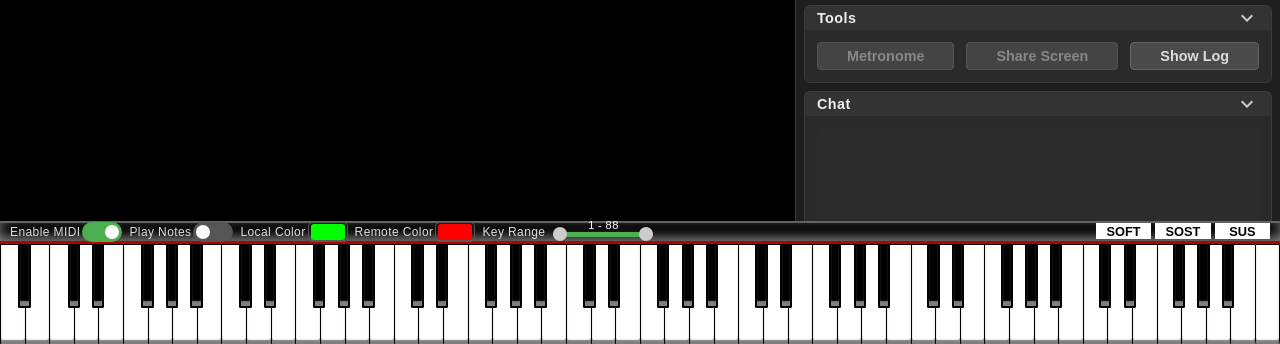
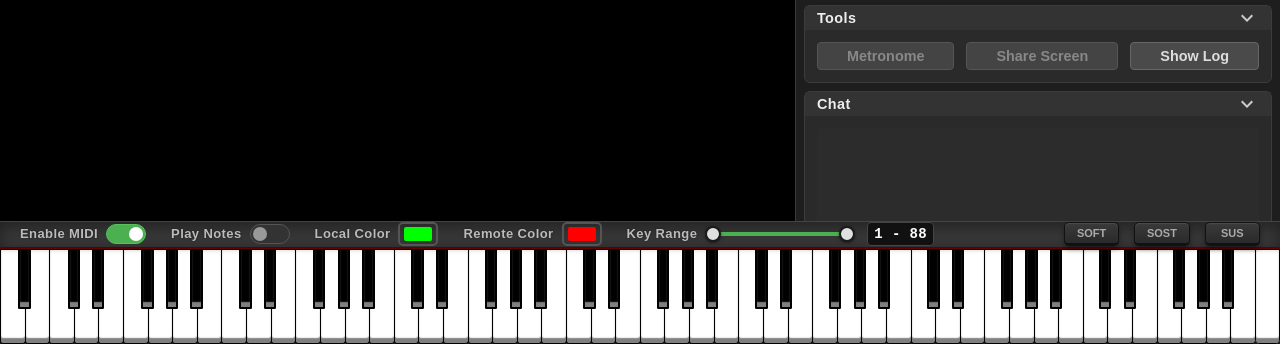
Before and after one commit to vommie/midicam, a plain HTML site: page client/index.html in a window 1280 px wide. Shown: the part 456-800 px from the top of the page. Drawn offline with Linux system fonts and the light colour scheme; no server answers.

Commit message:
piano style overhaul

```diff
--- a/client/css/piano.css
+++ b/client/css/piano.css
@@ -1,49 +1,54 @@
 .piano {
     position: relative;
-    background: #cccccc;
-    height: 100px;
+    background: #1a1a1a;
+    height: 120px;
     border-left: none;
     user-select: none;
     max-width: 100%;
     overflow: hidden;
+    display: flex;
+    flex-direction: column;
 }
 
 .piano.inline {
-    display: inline-block;
+    display: inline-flex;
 }
 
 .case {
     display: flex;
     justify-content: space-between;
     align-items: center;
-    height: 15%;
-    background-color: rgb(0, 0, 0);
-    border-top: 2px solid rgb(100, 100, 100);
-    box-shadow: inset 0px -4px 12px rgba(255, 255, 255, 0.5);
-    padding: 0 10px;
+    height: 20%;
+    background-color: #373737;
+    border-top: 1px solid #444;
+    box-shadow: inset 0px 4px 15px rgba(0, 0, 0, 0.4), 0 2px 5px rgba(0,0,0,0.3);
+    padding: 0 20px;
+    z-index: 10;
 }
 
 .piano-settings-container {
-    flex-shrink: 0;
+    flex-grow: 1;
 }
 
 .piano-settings {
-    display: grid;
-    grid-auto-flow: column;
-    gap: 7px;
-    font-size: 12px;
+    display: flex;
+    align-items: center;
+    gap: 25px;
+    font-size: 13px;
     color: #ddd;
 }
 
 .piano-settings .setting-item {
     display: flex;
-    justify-content: space-between;
     align-items: center;
-    gap: 2px;
+    gap: 8px;
 }
 
 .piano-settings label {
     white-space: nowrap;
+    font-weight: bold;
+    color: #bbb;
+    text-shadow: 0 0 2px rgba(0,0,0,0.5);
 }
 
 .toggle-switch {
@@ -66,7 +71,8 @@
     left: 0;
     right: 0;
     bottom: 0;
-    background-color: #555;
+    background-color: #333;
+    border: 1px solid #555;
     transition: .4s;
     border-radius: 20px;
 }
@@ -76,18 +82,20 @@
     content: "";
     height: 14px;
     width: 14px;
-    left: 3px;
-    bottom: 3px;
-    background-color: white;
+    left: 2px;
+    bottom: 2px;
+    background-color: #999;
     transition: .4s;
     border-radius: 50%;
 }
 
 .toggle-switch input:checked + .slider {
     background-color: #4CAF50;
+    border-color: #58c05c;
 }
 
 .toggle-switch input:checked + .slider:before {
+    background-color: white;
     transform: translateX(20px);
 }
 
@@ -96,37 +104,58 @@
     -moz-appearance: none;
     appearance: none;
     width: 40px;
-    height: 20px;
+    height: 24px;
     background-color: transparent;
-    border: 1px solid #555;
-    border-radius: 4px;
+    border: 2px solid #555;
+    border-radius: 5px;
     cursor: pointer;
+    transition: border-color 0.3s;
+}
+.piano-settings input[type="color"]:hover {
+    border-color: #777;
 }
 .piano-settings input[type="color"]::-webkit-color-swatch-wrapper {
-    padding: 0;
+    padding: 2px;
 }
 .piano-settings input[type="color"]::-webkit-color-swatch {
     border: none;
-    border-radius: 3px;
+    border-radius: 2px;
+}
+.piano-settings input[type="color"]::-moz-color-swatch {
+    border: none;
+    border-radius: 2px;
+}
+
+.setting-item.range-setting {
+    display: flex;
+    align-items: center;
+    gap: 8px;
+}
+
+.dual-range-container {
+    display: flex;
+    align-items: center;
+    gap: 12px;
 }
 
 .dual-range-slider {
     position: relative;
-    height: 30px;
+    width: 150px;
+    height: 20px;
     display: flex;
     align-items: center;
-    width: 100px;
-    margin-left: 6px;
 }
 
-.dual-range-slider .range-values {
-    position: absolute;
-    top: 0;
-    width: 100%;
-    text-align: center;
-    font-size: 11px;
+.dual-range-slider .range-values, .dual-range-container .range-values {
+    font-family: monospace;
+    font-size: 14px;
+    font-weight: bold;
     color: #fff;
-    pointer-events: none;
+    background-color: #111;
+    padding: 3px 6px;
+    border-radius: 4px;
+    border: 1px solid #444;
+    white-space: nowrap;
 }
 
 .dual-range-slider > input[type="range"] {
@@ -135,9 +164,8 @@
     appearance: none;
     position: absolute;
     width: 100%;
-    top: 17px;
-    height: 5px;
-    background: none;
+    height: 100%;
+    background: transparent;
     pointer-events: none;
     margin: 0;
     z-index: 3;
@@ -146,58 +174,92 @@
 .dual-range-slider > input[type="range"]::-webkit-slider-thumb {
     -webkit-appearance: none;
     appearance: none;
-    width: 14px;
-    height: 14px;
-    background: #ccc;
+    width: 16px;
+    height: 16px;
+    background: #e0e0e0;
     border-radius: 50%;
+    border: 2px solid #1a1a1a;
+    box-shadow: 0 1px 3px rgba(0, 0, 0, 0.5);
     cursor: pointer;
     pointer-events: auto;
-    margin-top: -5px;
-    z-index: 2;
     position: relative;
+    z-index: 10;
+    transition: transform 0.2s ease, box-shadow 0.2s ease, background-color 0.2s ease;
 }
 
 .dual-range-slider > input[type="range"]::-moz-range-thumb {
-    width: 14px;
-    height: 14px;
-    background: #ccc;
+    width: 12px;
+    height: 12px;
+    background: #e0e0e0;
     border-radius: 50%;
+    border: 2px solid #1a1a1a;
+    box-shadow: 0 1px 3px rgba(0, 0, 0, 0.5);
     cursor: pointer;
     pointer-events: auto;
-    border: 0;
-    z-index: 2;
-    position: relative;
+    z-index: 10;
+    transition: transform 0.2s ease, box-shadow 0.2s ease, background-color 0.2s ease;
 }
 
-.dual-range-slider > .range-track {
-    position: absolute;
-    height: 5px;
-    top: 15px;
-    background: #4CAF50;
-    border-radius: 5px;
-    z-index: 1;
+.dual-range-slider > input[type="range"]:hover::-webkit-slider-thumb {
+    background-color: #fff;
+}
+.dual-range-slider > input[type="range"]:active::-webkit-slider-thumb {
+    transform: scale(1.2);
+    background-color: #4CAF50;
+    box-shadow: 0 0 12px 2px rgba(76, 175, 80, 0.8);
+}
+.dual-range-slider > input[type="range"]:hover::-moz-range-thumb {
+    background-color: #fff;
+}
+.dual-range-slider > input[type="range"]:active::-moz-range-thumb {
+    transform: scale(1.2);
+    background-color: #4CAF50;
+    box-shadow: 0 0 12px 2px rgba(76, 175, 80, 0.8);
 }
 
 .dual-range-slider::before {
     content: '';
     position: absolute;
     width: 100%;
-    height: 5px;
-    top: 15px;
-    background: #555;
-    border-radius: 5px;
+    height: 4px;
+    top: 50%;
+    transform: translateY(-50%);
+    background: #333;
+    border-radius: 4px;
+    z-index: 1;
+}
+
+.dual-range-slider > .range-track {
+    position: absolute;
+    height: 4px;
+    top: 50%;
+    transform: translateY(-50%);
+    background: #4CAF50;
+    border-radius: 4px;
+    z-index: 2;
+    transition: left 0s, width 0s;
+}
+
+.dual-range-slider .range-values {
+    position: static;
+    transform: none;
+    top: auto;
+    left: auto;
+    pointer-events: auto;
 }
 
 .felt {
-    height: 2%;
-    background-color: rgb(184, 0, 0);
+    height: 3%;
+    background: linear-gradient(to bottom, #b80000, #8c0000);
+    box-shadow: inset 0 2px 3px rgba(0,0,0,0.4);
 }
 
 .bar {
     position: absolute;
-    height: 83%;
+    height: 77%;
     transform: translateX(0);
     transition: transform .05s linear 0s;
+    bottom: 0;
 }
 
 .bar.white {
@@ -220,10 +282,10 @@
     border-right: none;
     height: 100%;
     background: #ffffff;
-    border-bottom-left-radius: 3px; /* set by js */
-    border-bottom-right-radius: 3px; /* set by js */
-    box-shadow: inset 0px -4px 1px rgba(0, 0, 0, 0.5); /* set by js */
-    transition: box-shadow .2s;
+    border-bottom-left-radius: 3px;
+    border-bottom-right-radius: 3px;
+    box-shadow: inset 0px -4px 1px rgba(0, 0, 0, 0.5);
+    transition: box-shadow .2s, background-color 0.2s;
 }
 
 .bar.white .piano-key:hover ,
@@ -243,10 +305,10 @@
     pointer-events: initial;
     border: 2px solid black;
     border-top: none;
-    border-bottom-left-radius: 1px; /* set by js */
-    border-bottom-right-radius: 1px; /* set by js */
-    box-shadow: inset 0px -4px 1px rgba(255, 255, 255, .5); /* set by js */
-    transition: box-shadow .2s;
+    border-bottom-left-radius: 1px;
+    border-bottom-right-radius: 1px;
+    box-shadow: inset 0px -4px 1px rgba(255, 255, 255, .5);
+    transition: box-shadow .2s, background-color 0.2s;
     margin-top: 1px;
 }
 
@@ -270,41 +332,58 @@
     bottom: 0;
     left: 0;
     right: 0;
-    transition: box-shadow .2s;
+    transition: box-shadow .2s, background-color 0.2s;
 }
 
 .piano .pedals {
-    display: inline-grid;
-    grid-template-columns: repeat(3, 1fr);
-    grid-gap: 4px;
-    justify-items: center;
+    display: flex;
+    gap: 15px;
+    justify-content: center;
     align-items: center;
-    margin-top: -2px;
 }
 
 .piano .pedals > div {
     position: relative;
-    height: 100%;
-    width: 56px;
+    width: 60px;
+    height: 24px;
 }
 
 .piano .pedals button {
-    display: block;
-    background-color: #ffffff;
-    color: #000000;
-    border: none;
+    appearance: none;
+    width: 100%;
+    height: 100%;
+    background: linear-gradient(to bottom, #3a3a3a, #2a2a2a);
+    color: #aaa;
+    border: 1px solid #111;
+    border-bottom: 3px solid #111;
+    border-radius: 5px;
     text-transform: uppercase;
     font-weight: 700;
-    transition: all .3s;
-    position: absolute;
-    width: 100%;
-    height: 100%;
-    font-size: 1vw;
+    font-size: 11px;
+    cursor: pointer;
+    transition: all .2s ease-out;
+    box-shadow: 0 3px 5px rgba(0,0,0,0.4), inset 0 1px 1px rgba(255,255,255,0.1);
 }
 
-.piano .pedals button:hover {
-    background-color: #bbffbb;;
-    transition: all .3s;
+.piano .pedals button:hover:not(.active) {
+    background: linear-gradient(to bottom, #4f4f4f, #3a3a3a);
+    color: #fff;
+}
+
+.piano .pedals button.active {
+    background: var(--active-pedal-bg, linear-gradient(to bottom, #4CAF50, #3a9a3e));
+    color: #fff;
+    border-bottom-width: 1px;
+    box-shadow: 0 0 15px 3px var(--active-pedal-glow, #4CAF50), inset 0 1px 2px rgba(0,0,0,0.5);
+}
+
+.piano .pedals button.active.local {
+    --active-pedal-bg: linear-gradient(to bottom, #4CAF50, #3a9a3e);
+    --active-pedal-glow: #4CAF50;
+}
+.piano .pedals button.active.remote {
+    --active-pedal-bg: linear-gradient(to bottom, #9D1919, #7a1515);
+    --active-pedal-glow: #9D1919;
 }
 
 .piano.soft .bar {
@@ -318,15 +397,17 @@
 
 .bar.white .piano-key.out-of-range,
 .bar.white .piano-key.out-of-range:hover {
-    background: #ccc !important;
+    background: #555 !important;
+    box-shadow: inset 0 0 10px rgba(0,0,0,0.5);
 }
 
 .bar.black .piano-key.out-of-range,
 .bar.black .piano-key.out-of-range:hover {
-    background: #555 !important;
+    background: #333 !important;
+    box-shadow: inset 0 0 5px rgba(0,0,0,0.5);
 }
 
-.piano-key.out-of-range.active,
+.piano-key.out-of-range.active .key-pressed,
 .piano-key.out-of-range .key-pressed {
     background: transparent !important;
     box-shadow: none !important;
--- a/client/js/piano.js
+++ b/client/js/piano.js
@@ -386,12 +386,14 @@ class Piano {
                     <input type="color" id="remoteColor-${id}" value="${this.rgbToHex(this.opts.keyPressedRemoteRGB)}">
                 </div>
                 <div class="setting-item range-setting">
-                    <label>Key Range</label>
-                    <div class="dual-range-slider">
+                    <label for="fromKey-${id}">Key Range</label>
+                    <div class="dual-range-container">
+                        <div class="dual-range-slider">
+                            <input type="range" id="fromKey-${id}" min="1" max="88" value="${this.opts.fromKey}">
+                            <input type="range" id="toKey-${id}" min="1" max="88" value="${this.opts.toKey}">
+                            <div class="range-track"></div>
+                        </div>
                         <div class="range-values">${this.opts.fromKey} - ${this.opts.toKey}</div>
-                        <input type="range" id="fromKey-${id}" min="1" max="88" value="${this.opts.fromKey}">
-                        <input type="range" id="toKey-${id}" min="1" max="88" value="${this.opts.toKey}">
-                        <div class="range-track"></div>
                     </div>
                 </div>
             </div>
@@ -478,7 +480,10 @@ class Piano {
         const toSlider = document.getElementById(`toKey-${id}`);
         const fromVal = parseInt(fromSlider.value, 10);
         const toVal = parseInt(toSlider.value, 10);
-        const container = fromSlider.parentElement;
+
+        const container = fromSlider.closest('.dual-range-container');
+        if (!container) return;
+
         const rangeValues = container.querySelector('.range-values');
         const rangeTrack = container.querySelector('.range-track');
 
```
